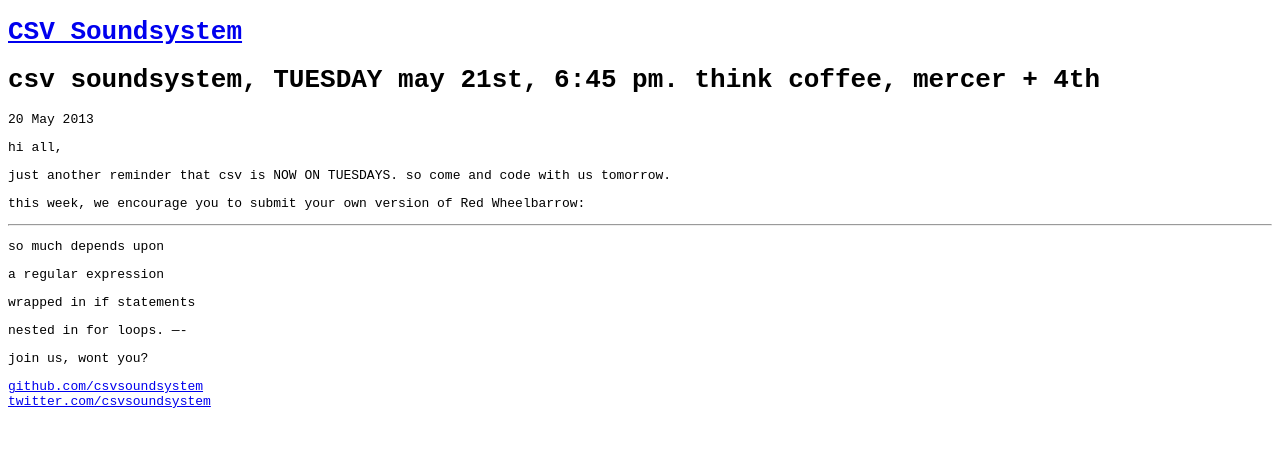
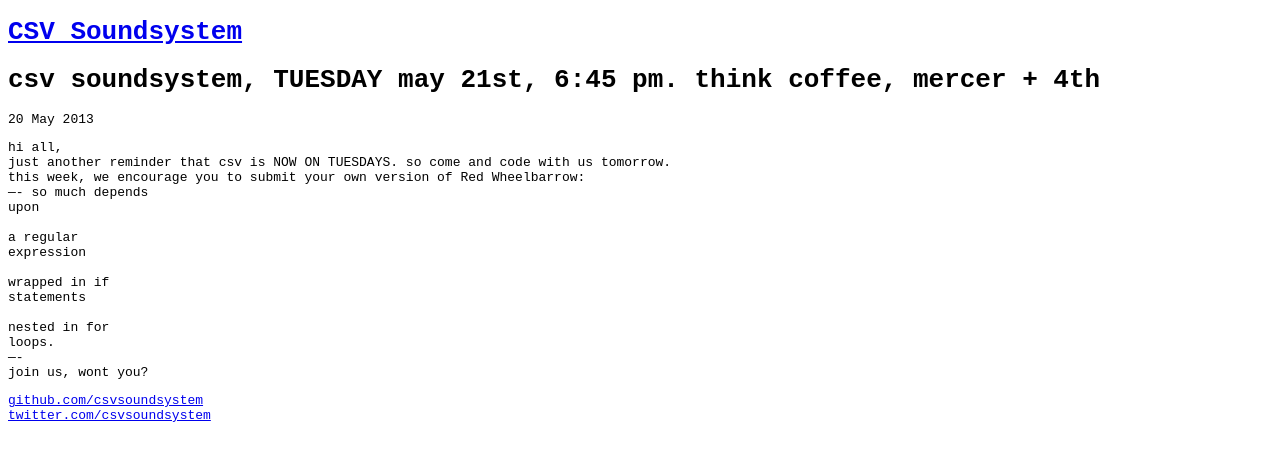
Before and after one commit to csvsoundsystem/csv.nyc, a Jekyll site: the page built from _posts/2013-05-20-csv-soundsystem-tuesday-may-st-pm-think-coffee-mercer-th.md, in a window 1280 px wide. Shown: the top 461 px of the page. Built offline with Jekyll 4.4.1, drawn with Linux system fonts in a browser that asks for light colours; Markdown is read by kramdown in place of the engine named in the settings; comment, search, counter and statistics services are not loaded.

Commit message:
Update 2013-05-20-csv-soundsystem-tuesday-may-st-pm-think-coffee-mercer-th.md

```diff
--- a/_posts/2013-05-20-csv-soundsystem-tuesday-may-st-pm-think-coffee-mercer-th.md
+++ b/_posts/2013-05-20-csv-soundsystem-tuesday-may-st-pm-think-coffee-mercer-th.md
@@ -5,23 +5,23 @@
 
 
 hi all,
-
+<br/>
 just another reminder that csv is NOW ON TUESDAYS.  so come and code with us tomorrow.
-
+<br/>
 this week, we encourage you to submit your own version of Red Wheelbarrow:
-
+<br/>
 ----
-so much depends
-upon
-
-a regular
-expression
-
-wrapped in if
-statements
-
-nested in for
-loops.
+so much depends <br/>
+upon <br/>
+<br/>
+a regular <br/>
+expression<br/>
+<br/>
+wrapped in if<br/>
+statements<br/>
+<br/>
+nested in for<br/>
+loops.<br/>
 ----
-
+<br/>
 join us, wont you?
```
